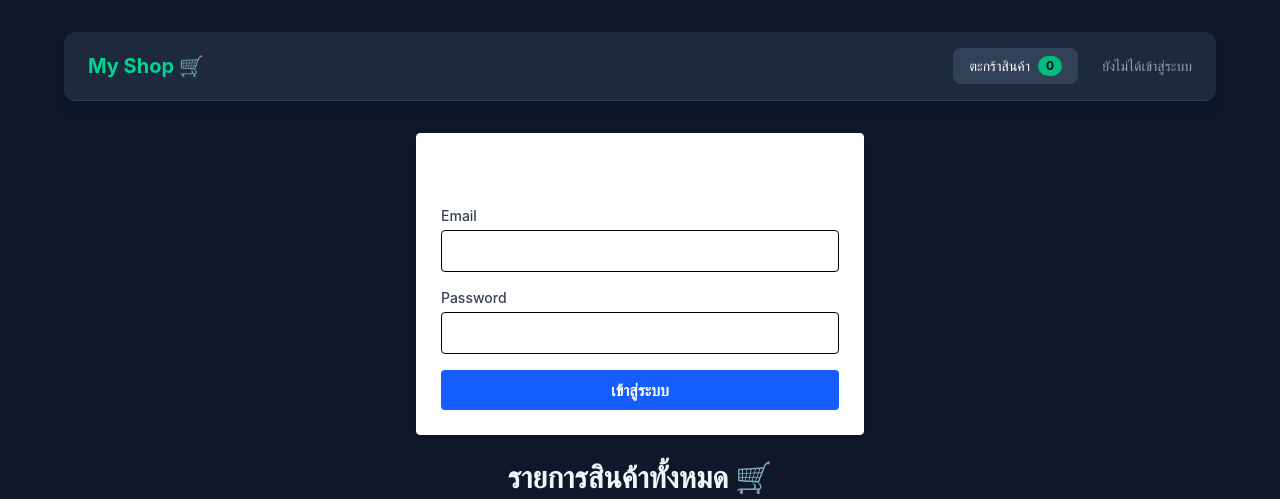
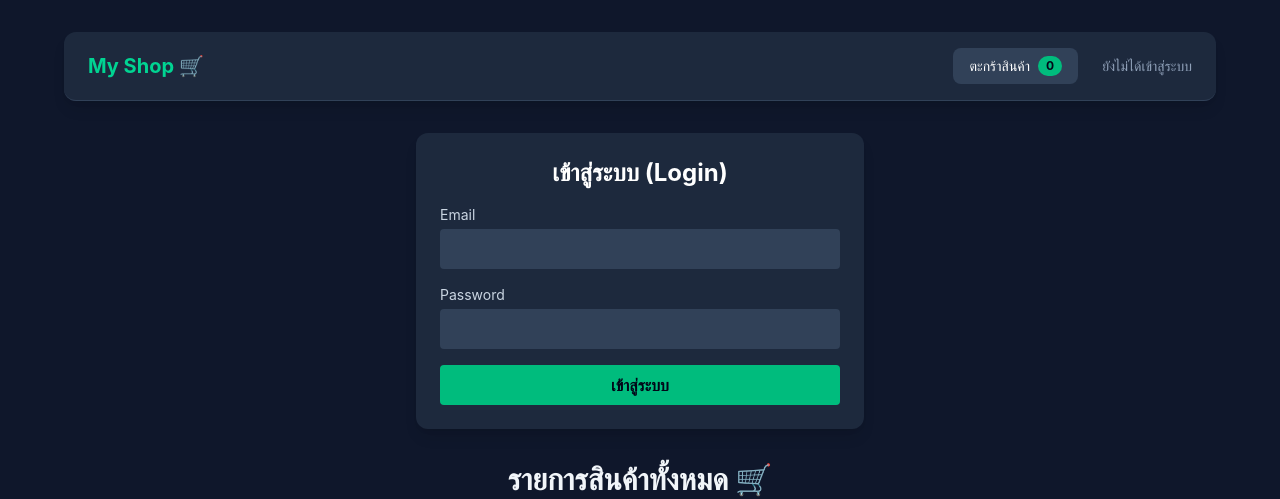
Before and after one commit to prat-plo/my-ecommerce-project, a React app in the folder frontend/: page / in a window 1280 px wide. Shown: the top 499 px of the page. Built offline with nearby package versions, Linux system fonts and the light colour scheme; no server answers; the HTML template or start-up script is replaced by a standard one.

Commit message:
update login theme

```diff
--- a/frontend/src/components/Login.jsx
+++ b/frontend/src/components/Login.jsx
@@ -23,32 +23,32 @@ function Login({ onLoginSuccess }) {
   }
 
   return (
-    <div className="max-w-md mx-auto my-6 p-6 border rounded shadow bg-white">
+    <div className="max-w-md mx-auto my-8 bg-slate-800 p-6 rounded-xl shadow-lg">
       <h2 className="text-2xl font-bold mb-4 text-center">เข้าสู่ระบบ (Login)</h2>
       <form onSubmit={handleLogin} className="space-y-4">
         <div>
-          <label className="block text-sm font-medium text-gray-700">Email</label>
+          <label className="block text-sm text-slate-300 mb-1">Email</label>
           <input
             type="email"
             required
-            className="w-full border p-2 rounded mt-1 text-black"
+            className="w-full p-2 rounded bg-slate-700 text-white"
             value={email}
             onChange={(e) => setEmail(e.target.value)}
           />
         </div>
         <div>
-          <label className="block text-sm font-medium text-gray-700">Password</label>
+          <label className="block text-sm text-slate-300 mb-1">Password</label>
           <input
             type="password"
             required
-            className="w-full border p-2 rounded mt-1 text-black"
+            className="w-full p-2 rounded bg-slate-700 text-white"
             value={password}
             onChange={(e) => setPassword(e.target.value)}
           />
         </div>
         <button
           type="submit"
-          className="w-full bg-blue-600 text-white py-2 rounded font-bold hover:bg-blue-700 cursor-pointer"
+          className="w-full bg-emerald-500 text-slate-950 py-2 rounded font-bold hover:bg-emerald-400"
         >
           เข้าสู่ระบบ
         </button>
```
